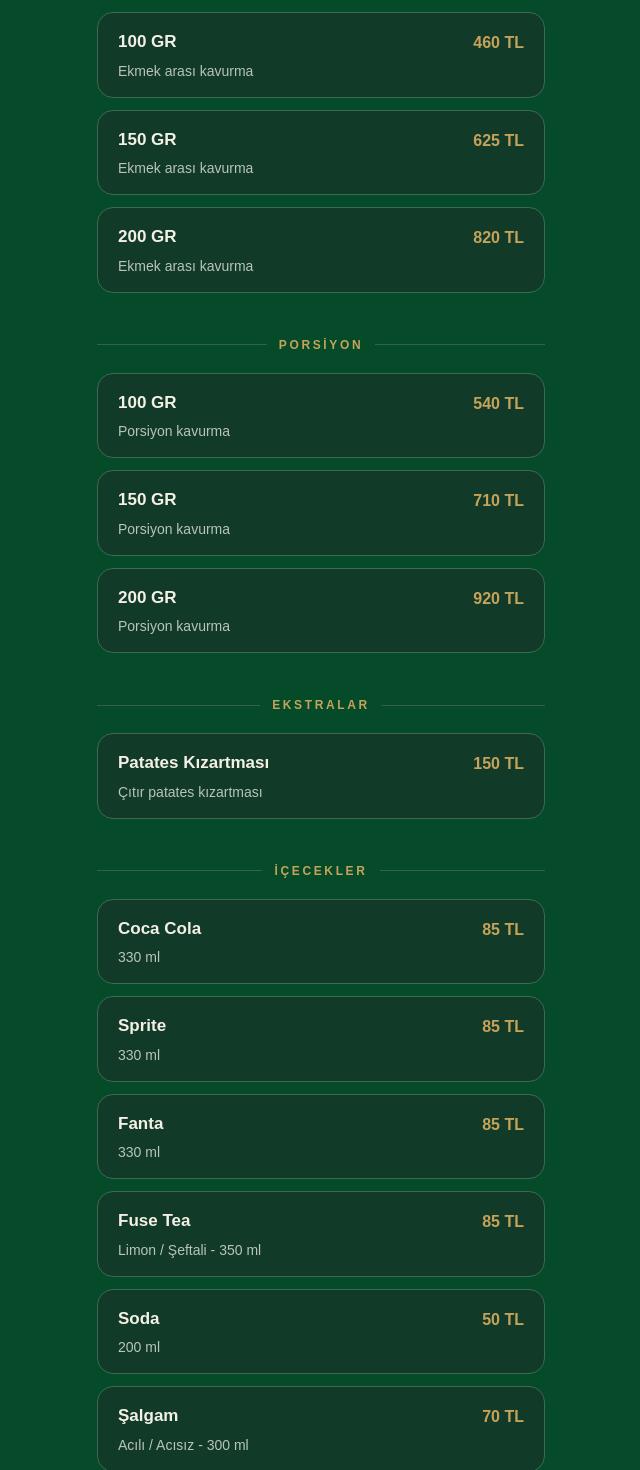
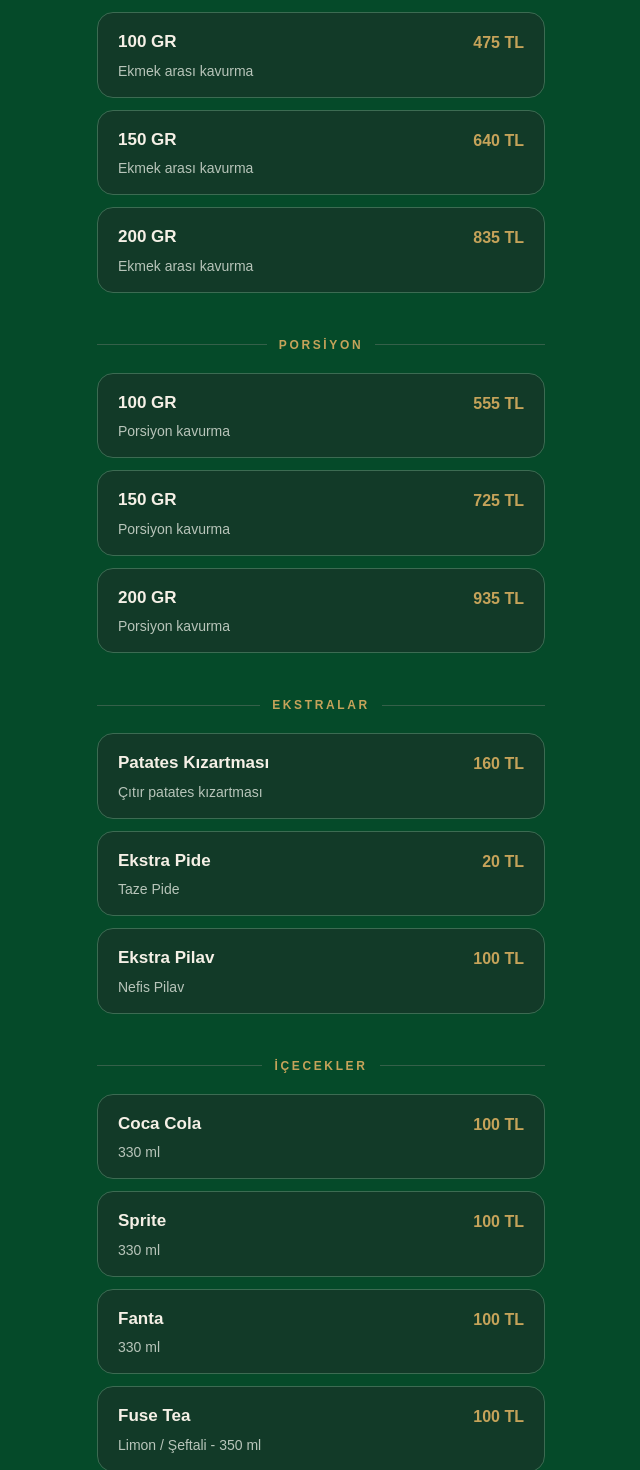
Before and after one commit to haktansengul/nfc-review-system, a Next.js app: page /n/Kavurmaciii/menu in a window 1280 px wide. Shown: the part 320-1790 px from the top of the page, without its empty margins (319-959 px from the left). Built offline with nearby package versions, Linux system fonts and the light colour scheme.

Commit message:
Update kavurmaci menü

```diff
--- a/app/n/Kavurmaciii/menu/page.tsx
+++ b/app/n/Kavurmaciii/menu/page.tsx
@@ -5,17 +5,17 @@ const menu = [
       {
         name: "100 GR",
         description: "Ekmek arası kavurma",
-        price: "460 TL",
+        price: "475 TL",
       },
       {
         name: "150 GR",
         description: "Ekmek arası kavurma",
-        price: "625 TL",
+        price: "640 TL",
       },
       {
         name: "200 GR",
         description: "Ekmek arası kavurma",
-        price: "820 TL",
+        price: "835 TL",
       },
     ],
   },
@@ -26,17 +26,17 @@ const menu = [
       {
         name: "100 GR",
         description: "Porsiyon kavurma",
-        price: "540 TL",
+        price: "555 TL",
       },
       {
         name: "150 GR",
         description: "Porsiyon kavurma",
-        price: "710 TL",
+        price: "725 TL",
       },
       {
         name: "200 GR",
         description: "Porsiyon kavurma",
-        price: "920 TL",
+        price: "935 TL",
       },
     ],
   },
@@ -47,7 +47,17 @@ const menu = [
       {
         name: "Patates Kızartması",
         description: "Çıtır patates kızartması",
-        price: "150 TL",
+        price: "160 TL",
+      },
+      {
+        name: "Ekstra Pide",
+        description: "Taze Pide",
+        price: "20 TL",
+      },
+      {
+        name: "Ekstra Pilav",
+        description: "Nefis Pilav",
+        price: "100 TL",
       },
     ],
   },
@@ -58,32 +68,32 @@ const menu = [
       {
         name: "Coca Cola",
         description: "330 ml",
-        price: "85 TL",
+        price: "100 TL",
       },
       {
         name: "Sprite",
         description: "330 ml",
-        price: "85 TL",
+        price: "100 TL",
       },
       {
         name: "Fanta",
         description: "330 ml",
-        price: "85 TL",
+        price: "100 TL",
       },
       {
         name: "Fuse Tea",
         description: "Limon / Şeftali - 350 ml",
-        price: "85 TL",
+        price: "100 TL",
       },
       {
         name: "Soda",
         description: "200 ml",
-        price: "50 TL",
+        price: "60 TL",
       },
       {
         name: "Şalgam",
         description: "Acılı / Acısız - 300 ml",
-        price: "70 TL",
+        price: "85 TL",
       },
       {
         name: "Su",
@@ -93,17 +103,17 @@ const menu = [
       {
         name: "Ayran Kutu",
         description: "285 ml",
-        price: "60 TL",
+        price: "75 TL",
       },
       {
         name: "Şişe Ayran",
         description: "245 ml",
-        price: "70 TL",
+        price: "85 TL",
       },
       {
         name: "Açık Ayran",
         description: "Taze servis",
-        price: "55 TL",
+        price: "70 TL",
       },
     ],
   },
@@ -114,7 +124,7 @@ const menu = [
       {
         name: "110 GR",
         description: "Karamelize Soğan Salatalık Turşusu Çedar Peyniri Ve Patates ile Servis Edilir",
-        price: "540 TL",
+        price: "560 TL",
       },
     ],
   },
```
